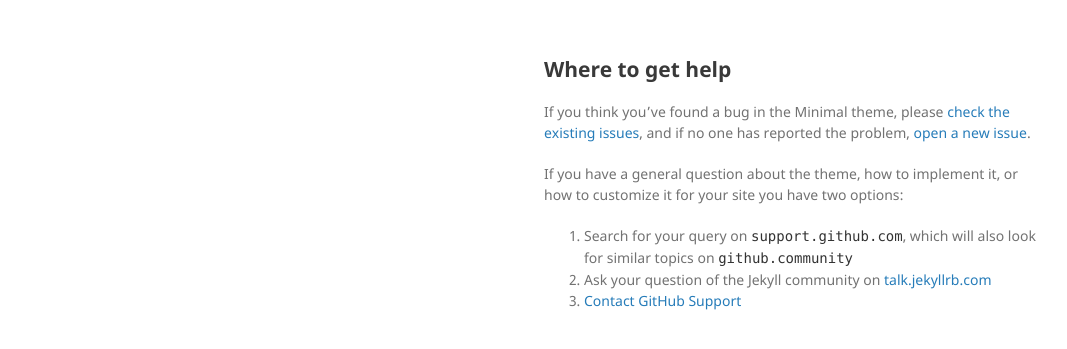
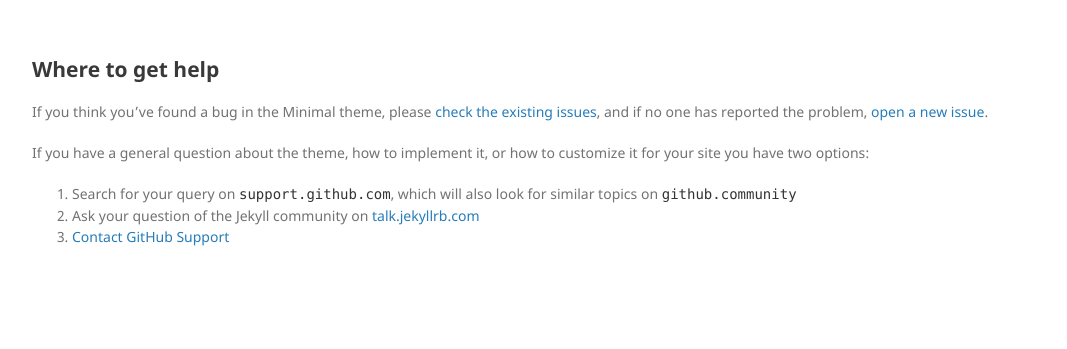
Before and after one commit to hjelfman/hazel_news, a Jekyll site: the page built from docs/SUPPORT.md, in a window 1280 px wide. Shown: the top 349 px of the page, without its empty margins (26-1093 px from the left). Built offline with Jekyll 4.4.1, drawn with Linux system fonts in a browser that asks for light colours; our own code applies the rules of GitHub Pages for plain Markdown files.

Commit message:
back to the basics

```diff
--- a/_layouts/default.html
+++ b/_layouts/default.html
@@ -13,13 +13,10 @@
     {% include head-custom.html %}
   </head>
   <body>
-    <div class="wrapper">
-      <section>
 
       {{ content }}
 
       </section>
-    </div>
     <script src="{{ "/assets/js/scale.fix.js" | relative_url }}"></script>
   </body>
 </html>
```
Also changed, not shown: index.md (+2 -0 lines).
